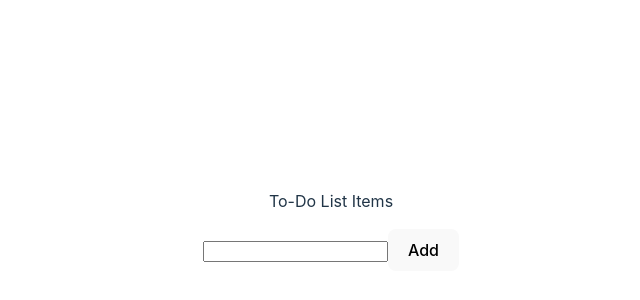
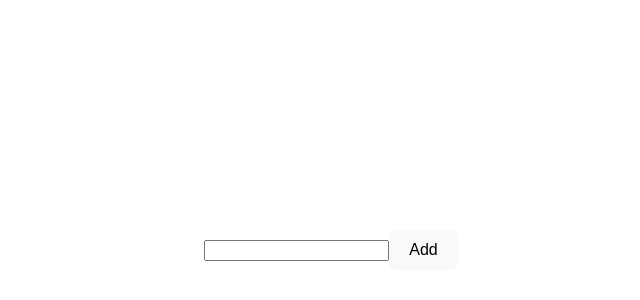
Before and after one commit to Sardor-M/recoil_practice, a React (Vite) app: page / in a window 1280 px wide. Shown: the part 178-478 px from the top of the page, without its empty margins (309-949 px from the left). Built offline with nearby package versions, Linux system fonts and the light colour scheme.

Commit message:
toggle icon: initialized

```diff
--- a/src/App.jsx
+++ b/src/App.jsx
@@ -4,38 +4,31 @@
 import "./App.css";
 import ToDoList from "./components/ToDoList/ToDoList";
 import { Route, Routes } from "react-router-dom";
+import styled, { ThemeConsumer, ThemeProvider } from "styled-components";
+import { ColorModeProvider, useColorMode } from "@chakra-ui/react";
 
 function App() {
   const [count, setCount] = useState(0);
 
   return (
-    <div className="App">
-      {/* <ToDoList /> */}
-      {/* <div>
-        <a href="https://vitejs.dev" target="_blank">
-          <img src={viteLogo} className="logo" alt="Vite logo" />
-        </a>
-        <a href="https://reactjs.org" target="_blank">
-          <img src={reactLogo} className="logo react" alt="React logo" />
-        </a>
-      </div>
-      <h1>Vite + React</h1>
-      <div className="card">
-        <button onClick={() => setCount((count) => count + 1)}>
-          count is {count}
-        </button>
-        <p>
-          Edit <code>src/App.jsx</code> and save to test HMR
-        </p>
-      </div>
-      <p className="read-the-docs">
-        Click on the Vite and React logos to learn more
-      </p> */}
+    <Wrapper>
       <Routes>
         <Route path="/" element={<ToDoList />} />
       </Routes>
-    </div>
+    </Wrapper>
   );
 }
 
 export default App;
+
+const Wrapper = styled.div`
+  display: flex;
+  flex-direction: column;
+  align-items: center;
+  justify-content: center;
+  height: 30vh;
+  background: ;
+  color: white;
+  font-family: sans-serif;
+  margin: 0;
+`;
--- a/src/components/ToDoItem/ToDoItem.jsx
+++ b/src/components/ToDoItem/ToDoItem.jsx
@@ -1,4 +1,6 @@
 import React from "react";
+import { useRecoilState } from "recoil";
+import { todoListState } from "../Recoil/todoListState";
 
 function ToDoItem({ item }) {
   const [toDoList, setToDoList] = useRecoilState(todoListState);
@@ -31,7 +33,7 @@
 
   return (
     <div>
-      <p>To-Do List Inputs</p>
+      <p>Edit Your To-Do-Lists</p>
       <input type="text" value={item.text} onChange={editItemText} />
       <input
         type="checkbox"
--- a/src/main.jsx
+++ b/src/main.jsx
@@ -9,6 +9,8 @@
 } from "react-router-dom";
 import ToDoList from "./components/ToDoList/ToDoList";
 import { RecoilRoot, useRecoilValue } from "recoil";
+import { ThemeProvider } from "@emotion/react";
+import { ColorModeProvider } from "@chakra-ui/react";
 
 ReactDOM.createRoot(document.getElementById("root")).render(
   <RecoilRoot>
```
Also changed, not shown: package.json (+6 -1 lines), src/components/ToDoList/ToDoList.jsx (+8 -1 lines), src/components/TogglerIcon/ToggleIcon.jsx (added, +16 -0 lines), 1 other file (tests, documents, lock files or other folders).
